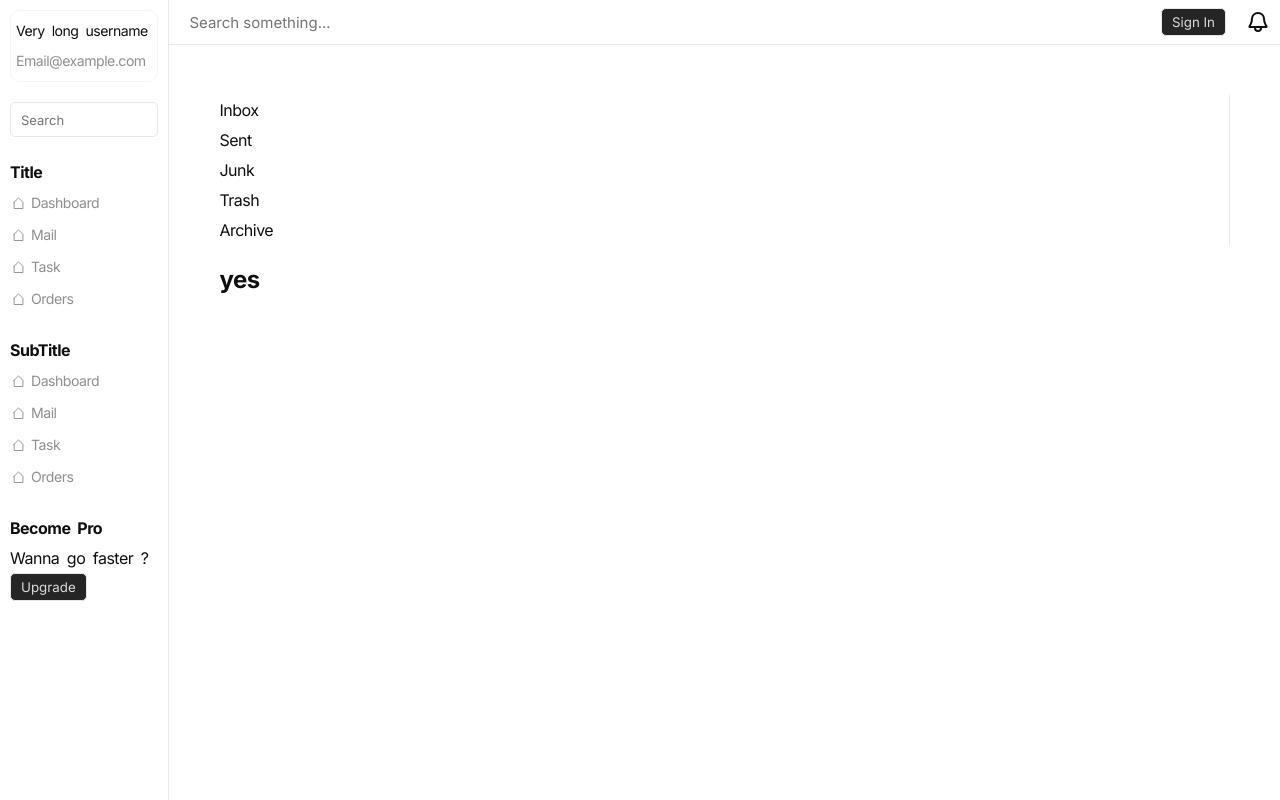
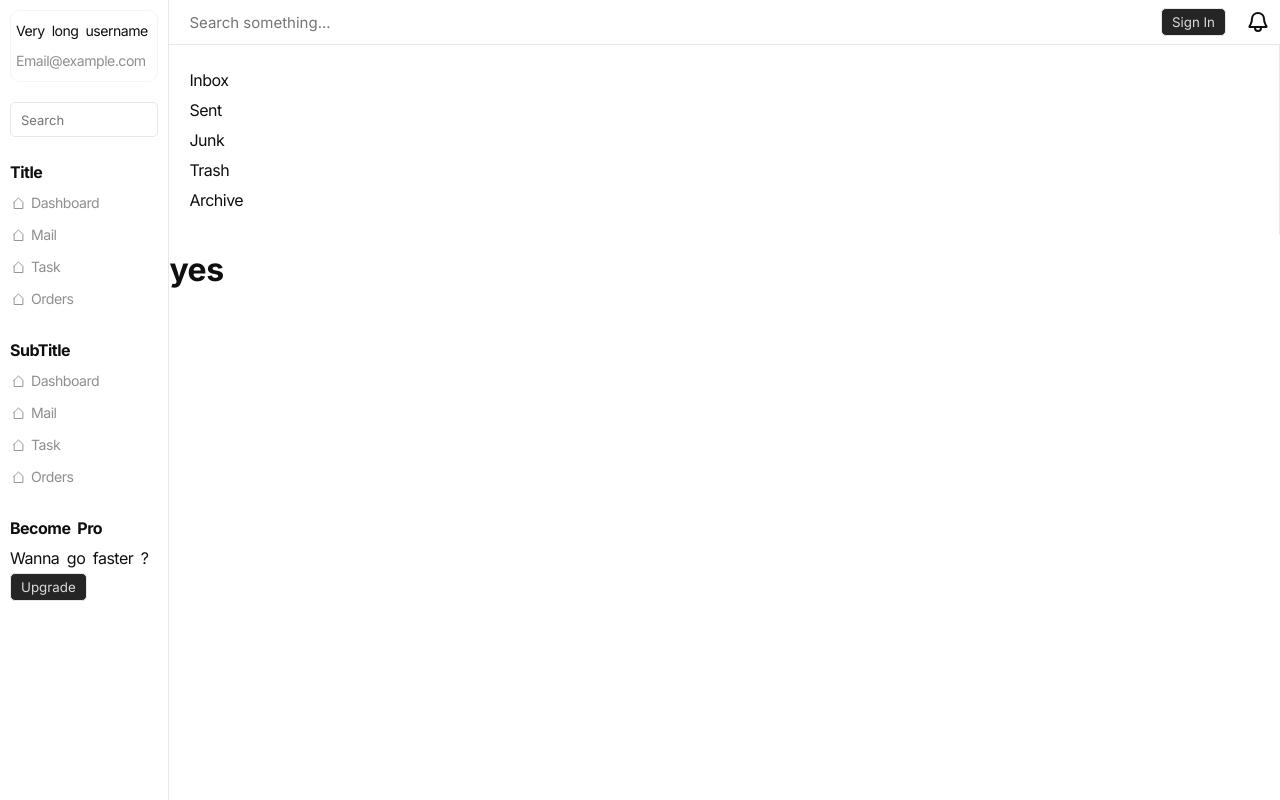
Before and after one commit to monority/dashboard, a React (Vite) app: page /mail in a window 1280 px wide. Built offline with nearby package versions, Linux system fonts and the light colour scheme.

Commit message:
:art: refactor Mail component structure; change section to div and ensure consistent height for container and sidebar

```diff
--- a/src/assets/sass/pages/_mail.scss
+++ b/src/assets/sass/pages/_mail.scss
@@ -1,5 +1,10 @@
 @use "../components/utils/variables" as v;
 .mail_page{
+	height: 100%;
+	.container,.sidebar
+	{
+		height: 100%;
+	}
 	.container{
 		display: flex;
 	}
@@ -7,8 +12,9 @@
 		height: 100%;
 		border-bottom: none;
 		border-right: var(--border_color01);
+		padding: 2rem;
+		flex-basis: 20%;
 		@media (max-width: v.$lg_breakpoint){
-			flex-basis: 20%;
 			border-bottom: var(--border_color01);
 
 		}
@@ -16,4 +22,5 @@
 	.content{
 		flex-basis: 80%;
 	}
+
 }
--- a/src/display/pages/home/Mail.jsx
+++ b/src/display/pages/home/Mail.jsx
@@ -2,7 +2,7 @@ import React from 'react'
 
 const Mail = () => {
 	return (
-		<section id="dashboard" className='mail_page'>
+		<div id="dashboard" className='mail_page'>
 			<div className="container">
 				<div className="sidebar">
 					<div className="wrapper">
@@ -24,7 +24,7 @@ const Mail = () => {
 					<h1>yes</h1>
 				</div>
 			</div>
-		</section>
+		</div>
 	)
 }
 
```
